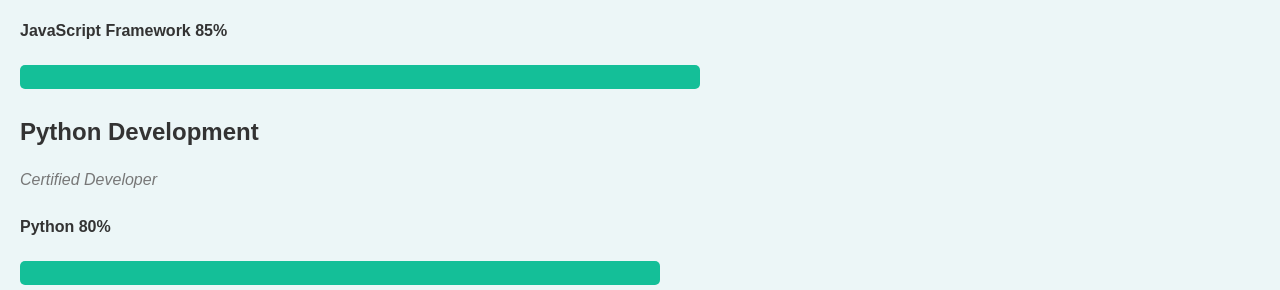
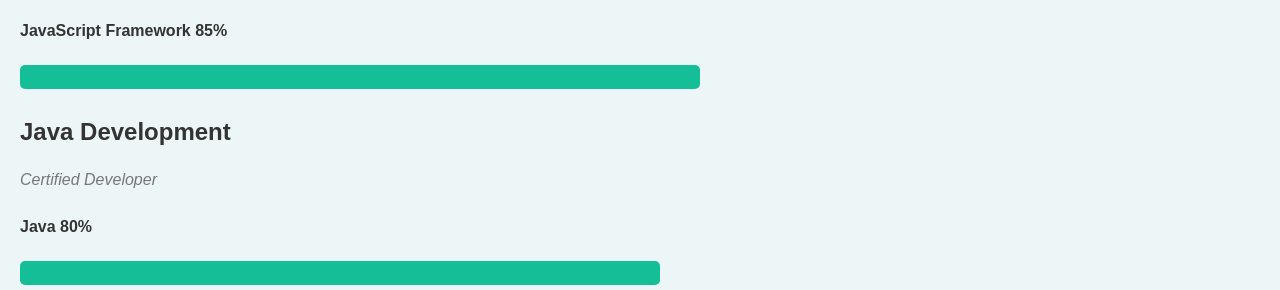
Before and after one commit to AnilKumar2701/Portfolio1, a plain HTML site: page index.html in a window 1280 px wide. Shown: the part 1718-2008 px from the top of the page. Drawn offline with Linux system fonts and the light colour scheme; a web font is replaced by a local one.

Commit message:
Update index.html

```diff
--- a/index.html
+++ b/index.html
@@ -62,10 +62,10 @@
             </ul>
         </div>
         <div class="skill-container">
-            <h3>Python Development</h3>
+            <h3>Java Development</h3>
             <p>Certified Developer</p>
             <ul>
-                <h4>Python <span>80%</span></h4>
+                <h4>Java <span>80%</span></h4>
                 <div class="progress-bar p-80"></div>
             </ul>
         </div>
```
